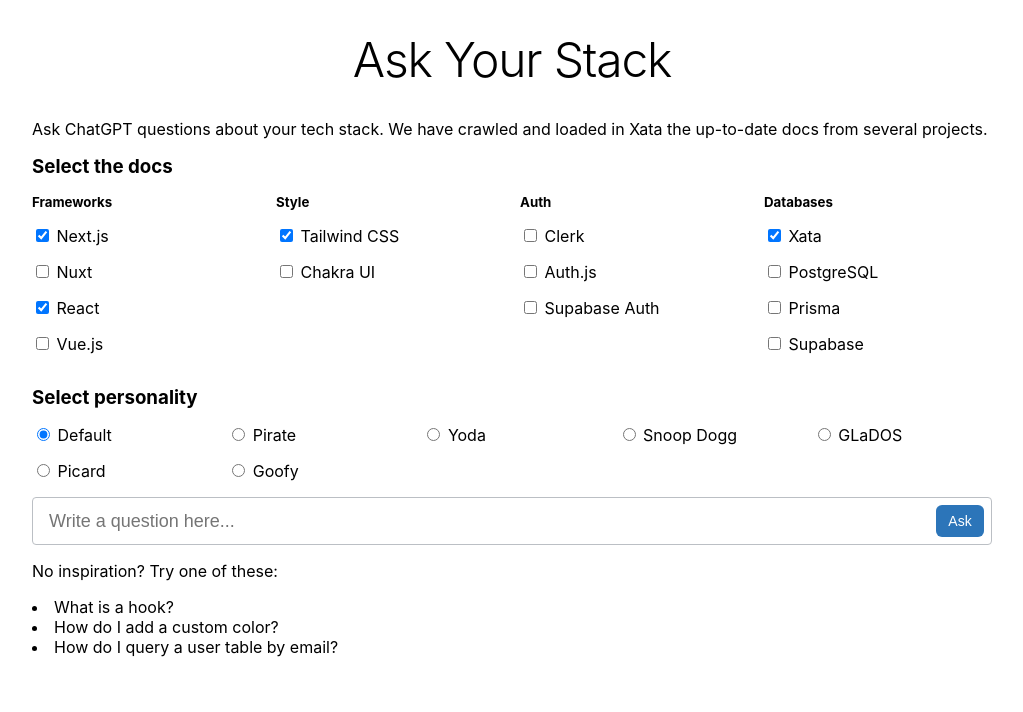
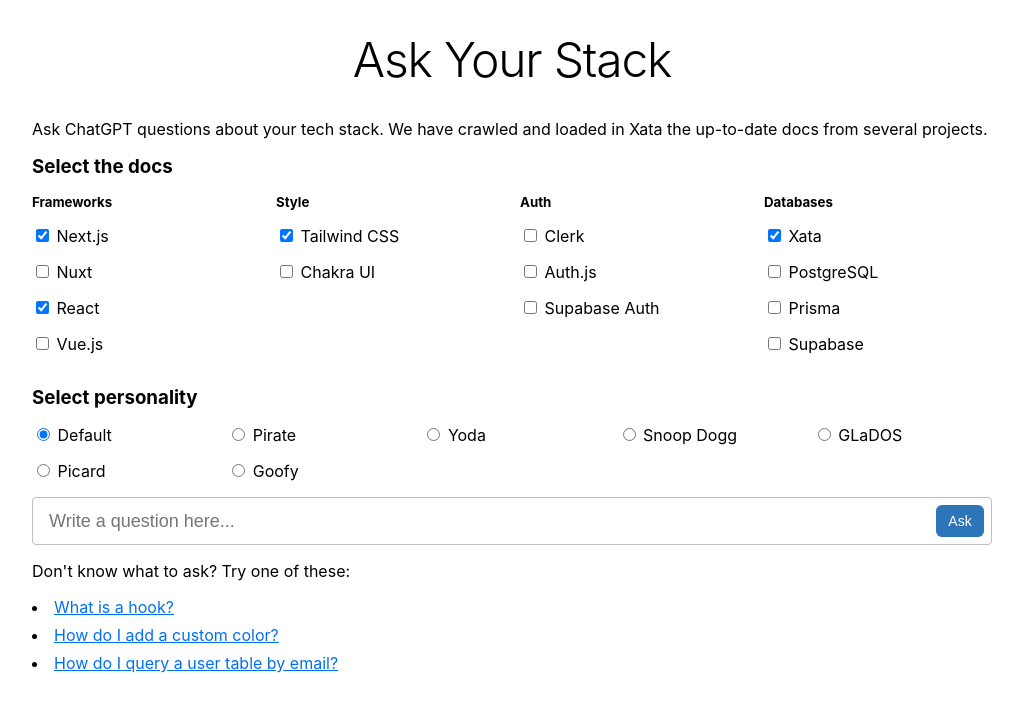
Before and after one commit to xataio/ask-your-stack, a Next.js app: page / in a window 1280 px wide. Shown: the top 712 px of the page, without its empty margins (128-1151 px from the left). Built offline with nearby package versions, Linux system fonts and the light colour scheme.

Commit message:
Minor styling

```diff
--- a/src/pages/index.tsx
+++ b/src/pages/index.tsx
@@ -294,8 +294,8 @@
               <span className={styles.loader} />
             </div>
           ) : sampleQuestions.length > 0 ? (
-            <div>
-              <p>No inspiration? Try one of these:</p>
+            <div className={styles.sampleQuestions}>
+              <p>Don&apos;t know what to ask? Try one of these:</p>
               {sampleQuestions.map((q) => (
                 <li key={q}>
                   <a href="#" onClick={handleSampleClick}>
--- a/src/styles/Home.module.css
+++ b/src/styles/Home.module.css
@@ -183,9 +183,19 @@
   animation: rotation 1s linear infinite;
 }
 
+
 .relatedDocs a {
   color: #0070f3;
   text-decoration: underline;
+}
+
+.sampleQuestions a {
+  color: #0070f3;
+  text-decoration: underline;
+}
+
+.sampleQuestions li {
+  margin-bottom: 0.5rem;
 }
 
 @keyframes rotation {
```
Also changed, not shown: 1 other file (tests, documents, lock files or other folders).
